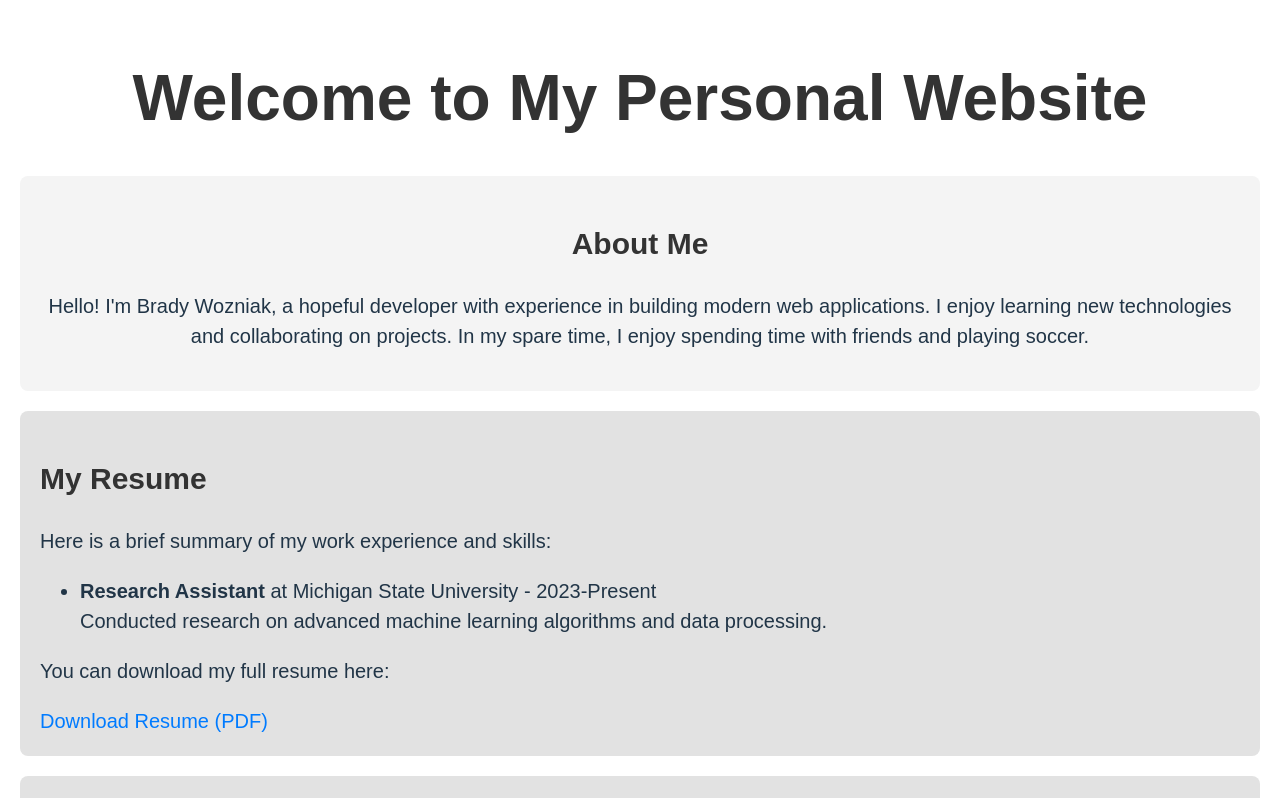
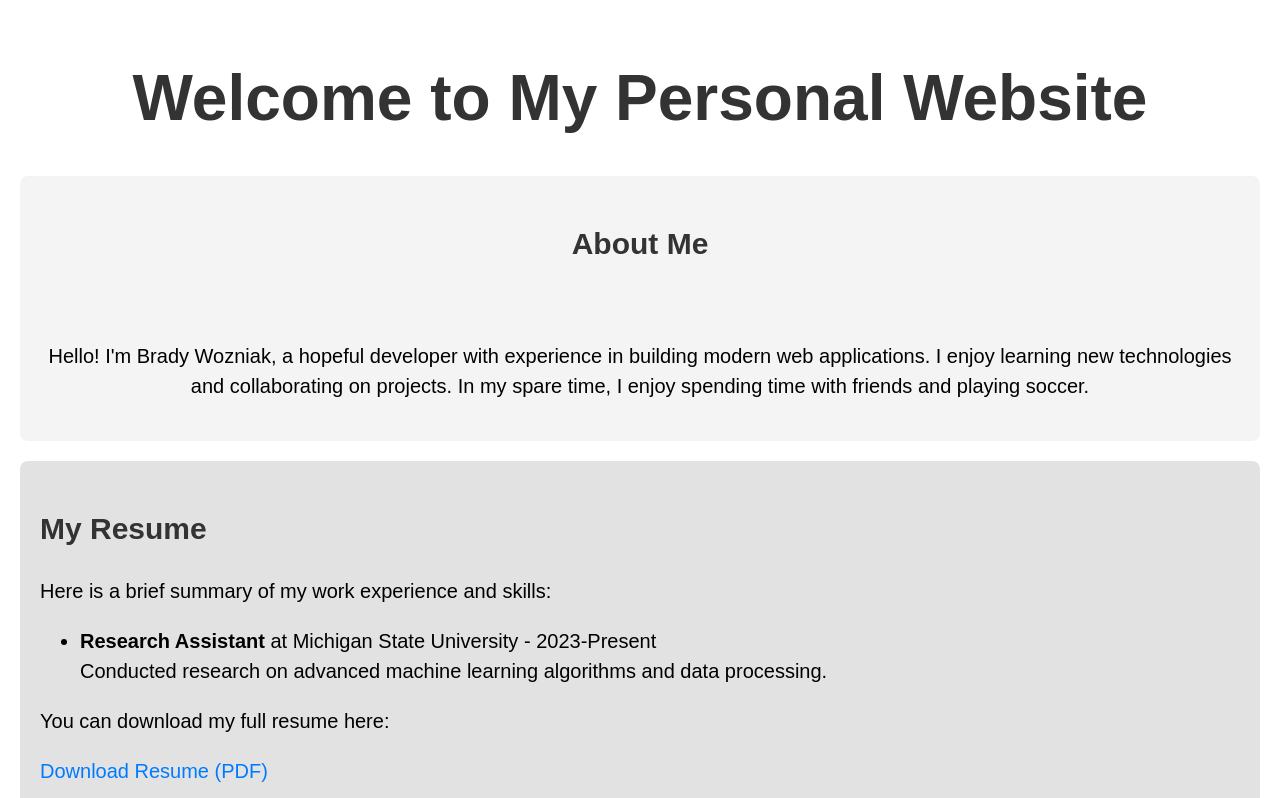
Before and after one commit to woznia93/personalweb, a React (Vite) app: page / in a window 1280 px wide. Shown: the top 798 px of the page. Built offline with nearby package versions, Linux system fonts and the light colour scheme.

Commit message:
chnaged text color to black to look good

```diff
--- a/src/App.css
+++ b/src/App.css
@@ -3,12 +3,12 @@
   text-align: center;
   padding: 20px;
   font-size: 20px;
+  color: black
 }
 
 .App-header {
   background-color: #282c34;
   padding: 20px;
-  color: white;
 }
 
 h1,h2 {
--- a/src/App.tsx
+++ b/src/App.tsx
@@ -35,13 +35,12 @@ const projects: Project[] = [
   description: "Helped speed run Mario 64"
   },
   {
-    title: "Designer Wardrobe",
-    languages: "Python",
-    date: "January 2024",
-    description: "Helped users design their own wardrobe using DALL-E to make new outfits based on outfits they already have"
+  title: "Designer Wardrobe",
+  languages: "Python",
+  date: "January 2024",
+  description: "Helped users design their own wardrobe using DALL-E to make new outfits based on outfits they already have"
   },
 ];
-
 
 
 
@@ -55,6 +54,7 @@ const App: React.FC = () => {
       {/* About Me Section */}
       <section id="about-me" style={{ padding: "20px", backgroundColor: "#f4f4f4" }}>
         <h2>About Me</h2>
+        <img src="" alt="" />
         <p>
           Hello! I'm Brady Wozniak, a hopeful developer with experience in building modern web
           applications. I enjoy learning new technologies and collaborating on projects. In my spare time, I enjoy spending time with friends and playing soccer.
```
